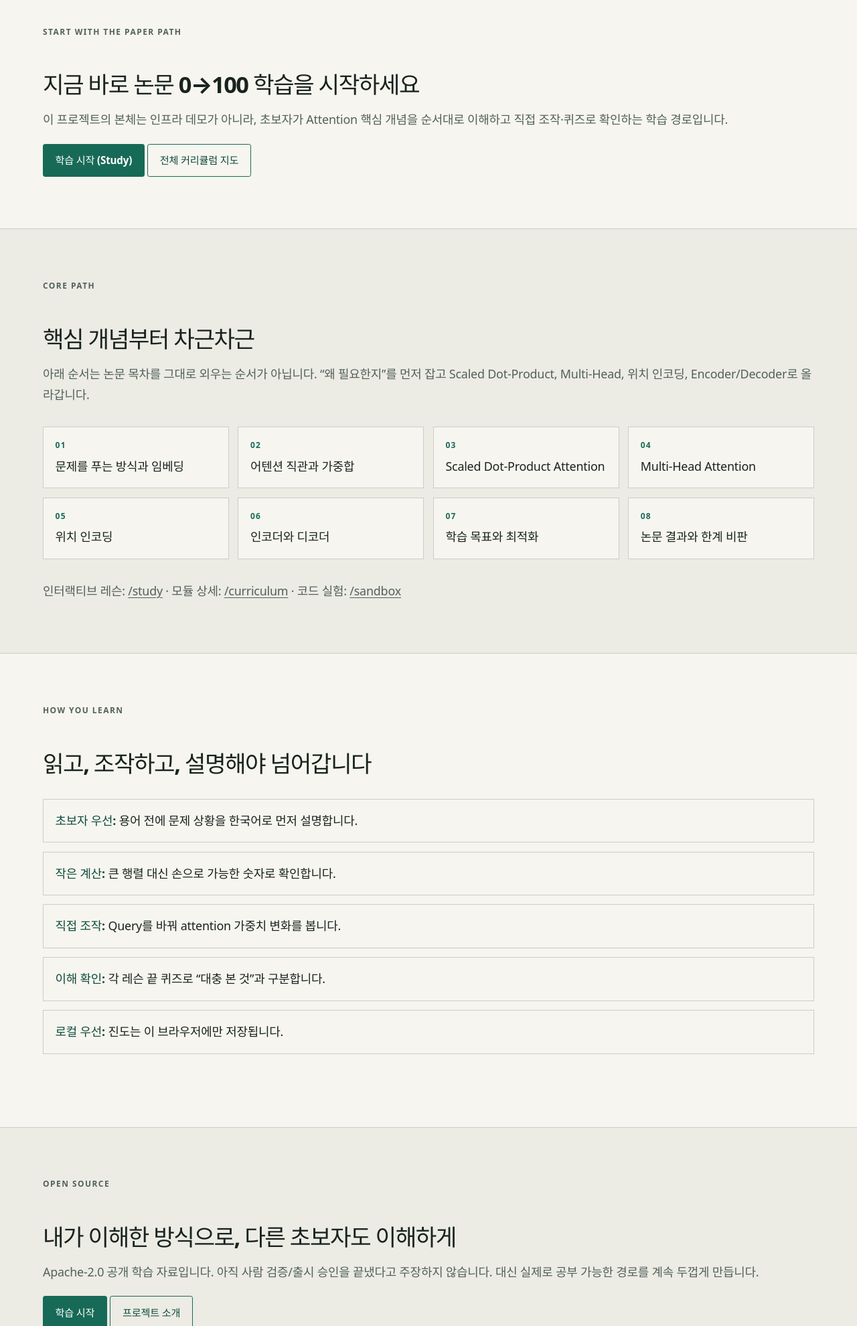
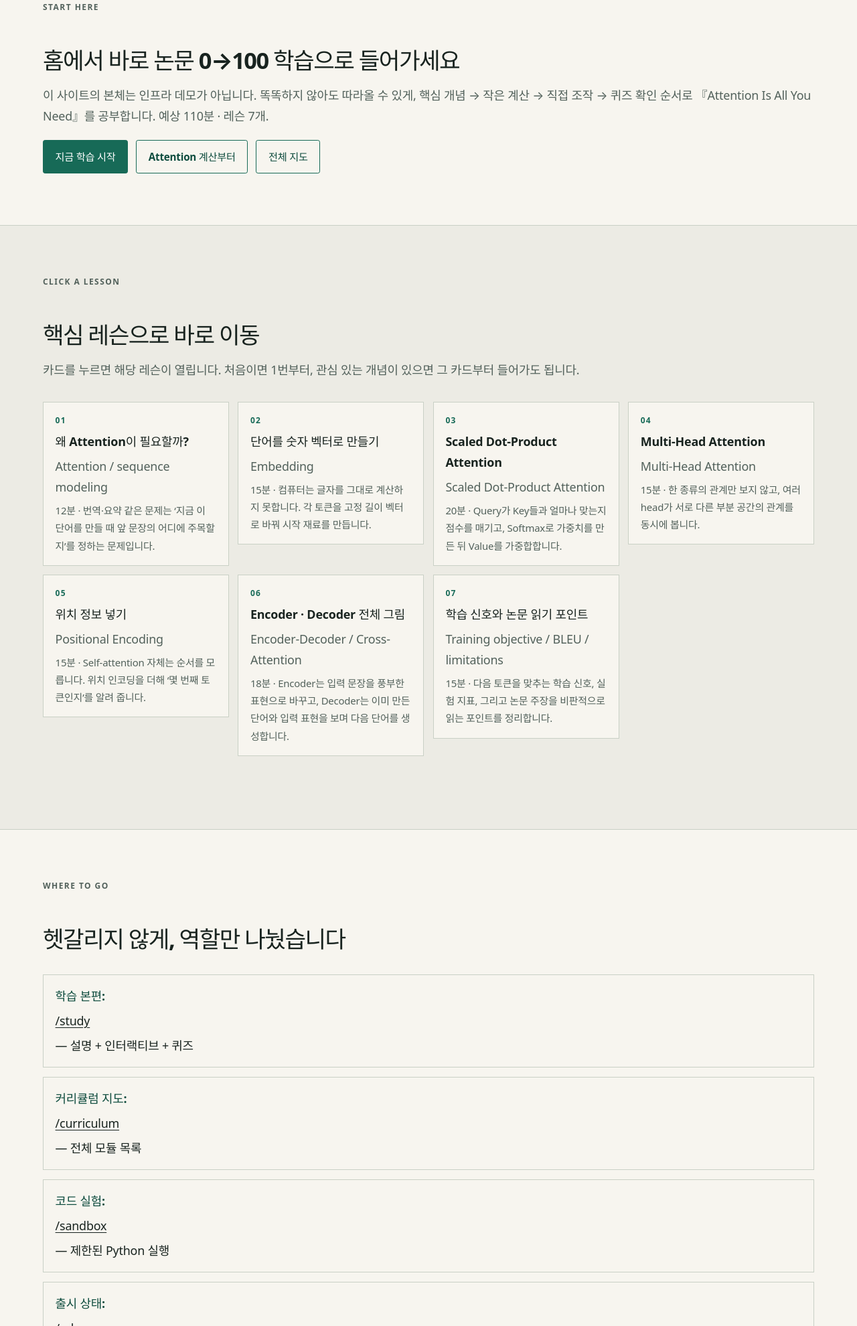
Before and after one commit to innocarpe/eating-attention-paper, an Astro site: page / in a window 1280 px wide. Shown: the part 820-2800 px from the top of the page at 67% size. Built offline with nearby package versions, Linux system fonts and the light colour scheme; Astro itself is replaced by a stand-in of ours.

Commit message:
fix: make home a clear entry into the study path
Link homepage lesson cards and CTAs to /study with deep links, keep
nav/footer focused on learning destinations, and sync lesson selection
into the URL for shareable entry points.

```diff
--- a/src/components/Hero.astro
+++ b/src/components/Hero.astro
@@ -12,13 +12,12 @@ const { eyebrow = "Attention을 읽는 연습" } = Astro.props;
       <p class="eyebrow">{eyebrow}</p>
       <h1 id="hero-title">0에서 100까지,<br />문장을 <em>살피는</em> 방법</h1>
       <p class="hero-lede">
-        Attention과 Transformer를 공식보다 먼저 질문으로 만나고, 작은 예시를 따라
-        직접 연결해 봅니다. 이곳은 완성된 강의 목록을 약속하기보다, 배움의 기준과
-        출발점을 분명히 합니다.
+        『Attention Is All You Need』를 수식 암기가 아니라, 왜 필요한지부터 작은 조작과 퀴즈로
+        이해합니다. 홈에서 바로 학습을 시작하세요.
       </p>
       <div class="hero-actions" aria-label="학습 시작 안내">
         <a class="button button-primary" href="./study/">학습 시작</a>
-        <a class="button button-secondary" href="./study/">0→100 레슨 열기</a>
+        <a class="button button-secondary" href="./study/?lesson=why-attention">1번 레슨부터</a>
       </div>
     </div>
     <aside class="learning-card" aria-label="학습의 세 단계">
--- a/src/layouts/SiteLayout.astro
+++ b/src/layouts/SiteLayout.astro
@@ -70,7 +70,11 @@ const imageUrl = new URL(withBase(image), Astro.site ?? Astro.url.origin).href;
     <footer class="site-footer">
       <div class="shell footer-inner">
         <p>복잡한 개념을, 확인 가능한 작은 단계로.</p>
-        <a href={`${withBase("about")}#open-source`}>오픈소스 범위</a>
+        <div class="footer-links">
+          <a href={withBase("study")}>학습</a>
+          <a href={withBase("curriculum")}>커리큘럼</a>
+          <a href={withBase("about")}>소개</a>
+        </div>
       </div>
     </footer>
   </body>
--- a/src/pages/index.astro
+++ b/src/pages/index.astro
@@ -1,84 +1,85 @@
 ---
 import Hero from "../components/Hero.astro";
 import SiteLayout from "../layouts/SiteLayout.astro";
+import { getOrderedLessons } from "../lessons/path";
 
-const coreTopics = [
-  "문제를 푸는 방식과 임베딩",
-  "어텐션 직관과 가중합",
-  "Scaled Dot-Product Attention",
-  "Multi-Head Attention",
-  "위치 인코딩",
-  "인코더와 디코더",
-  "학습 목표와 최적화",
-  "논문 결과와 한계 비판",
-];
+const lessons = getOrderedLessons();
+const totalMinutes = lessons.reduce((sum, lesson) => sum + lesson.minutes, 0);
 ---
 
 <SiteLayout
   title="0→100 학습 경로"
-  description="『Attention Is All You Need』를 직관, 수학, 구현, 비판의 순서로 배우고 스스로 이해를 검증하는 한국어 우선 오픈소스 학습 프로젝트"
+  description="『Attention Is All You Need』를 직관, 수학, 작은 조작, 퀴즈 순서로 초보자가 차근차근 이해하도록 돕는 한국어 우선 오픈소스 학습 사이트"
 >
   <Hero />
 
   <section id="start" class="content-section" aria-labelledby="start-title">
     <div class="shell prose">
-      <p class="eyebrow">START WITH THE PAPER PATH</p>
-      <h2 id="start-title">지금 바로 논문 0→100 학습을 시작하세요</h2>
+      <p class="eyebrow">START HERE</p>
+      <h2 id="start-title">홈에서 바로 논문 0→100 학습으로 들어가세요</h2>
       <p>
-        이 프로젝트의 본체는 인프라 데모가 아니라, 초보자가 Attention 핵심 개념을 순서대로
-        이해하고 직접 조작·퀴즈로 확인하는 학습 경로입니다.
+        이 사이트의 본체는 인프라 데모가 아닙니다. 똑똑하지 않아도 따라올 수 있게,
+        핵심 개념 → 작은 계산 → 직접 조작 → 퀴즈 확인 순서로 『Attention Is All You Need』를
+        공부합니다. 예상 {totalMinutes}분 · 레슨 {lessons.length}개.
       </p>
-      <p>
-        <a class="button button-primary" href="./study/">학습 시작 (Study)</a>
-        <a class="button button-secondary" href="./curriculum/">전체 커리큘럼 지도</a>
+      <p class="home-actions">
+        <a class="button button-primary" href="./study/">지금 학습 시작</a>
+        <a class="button button-secondary" href="./study/?lesson=dot-product-attention">
+          Attention 계산부터
+        </a>
+        <a class="button button-secondary" href="./curriculum/">전체 지도</a>
       </p>
     </div>
   </section>
 
   <section id="curriculum" class="content-section surface-muted" aria-labelledby="curriculum-title">
     <div class="shell prose">
-      <p class="eyebrow">CORE PATH</p>
-      <h2 id="curriculum-title">핵심 개념부터 차근차근</h2>
+      <p class="eyebrow">CLICK A LESSON</p>
+      <h2 id="curriculum-title">핵심 레슨으로 바로 이동</h2>
       <p>
-        아래 순서는 논문 목차를 그대로 외우는 순서가 아닙니다. “왜 필요한지”를 먼저 잡고
-        Scaled Dot-Product, Multi-Head, 위치 인코딩, Encoder/Decoder로 올라갑니다.
+        카드를 누르면 해당 레슨이 열립니다. 처음이면 1번부터, 관심 있는 개념이 있으면 그 카드부터
+        들어가도 됩니다.
       </p>
       <ol class="topic-grid">
-        {coreTopics.map((topic, index) => (
-          <li><span>{String(index + 1).padStart(2, "0")}</span>{topic}</li>
-        ))}
+        {
+          lessons.map((lesson) => (
+            <li>
+              <a class="topic-card" href={`./study/?lesson=${lesson.id}`}>
+                <span>{String(lesson.order).padStart(2, "0")}</span>
+                <strong>{lesson.title}</strong>
+                <em>{lesson.englishTerm}</em>
+                <small>{lesson.minutes}분 · {lesson.summary}</small>
+              </a>
+            </li>
+          ))
+        }
       </ol>
-      <p>
-        인터랙티브 레슨: <a href="./study/">/study</a> ·
-        모듈 상세: <a href="./curriculum/">/curriculum</a> ·
-        코드 실험: <a href="./sandbox/">/sandbox</a>
-      </p>
     </div>
   </section>
 
-  <section id="principles" class="content-section" aria-labelledby="principles-title">
+  <section id="map" class="content-section" aria-labelledby="map-title">
     <div class="shell prose">
-      <p class="eyebrow">HOW YOU LEARN</p>
-      <h2 id="principles-title">읽고, 조작하고, 설명해야 넘어갑니다</h2>
+      <p class="eyebrow">WHERE TO GO</p>
+      <h2 id="map-title">헷갈리지 않게, 역할만 나눴습니다</h2>
       <ul class="principle-list">
-        <li><strong>초보자 우선:</strong> 용어 전에 문제 상황을 한국어로 먼저 설명합니다.</li>
-        <li><strong>작은 계산:</strong> 큰 행렬 대신 손으로 가능한 숫자로 확인합니다.</li>
-        <li><strong>직접 조작:</strong> Query를 바꿔 attention 가중치 변화를 봅니다.</li>
-        <li><strong>이해 확인:</strong> 각 레슨 끝 퀴즈로 “대충 본 것”과 구분합니다.</li>
-        <li><strong>로컬 우선:</strong> 진도는 이 브라우저에만 저장됩니다.</li>
+        <li>
+          <strong>학습 본편:</strong>
+          <a href="./study/">/study</a> — 설명 + 인터랙티브 + 퀴즈
+        </li>
+        <li>
+          <strong>커리큘럼 지도:</strong>
+          <a href="./curriculum/">/curriculum</a> — 전체 모듈 목록
+        </li>
+        <li>
+          <strong>코드 실험:</strong>
+          <a href="./sandbox/">/sandbox</a> — 제한된 Python 실행
+        </li>
+        <li>
+          <strong>출시 상태:</strong>
+          <a href="./release/">/release</a> — 무엇이 됐고 무엇이 아직인지
+        </li>
       </ul>
-    </div>
-  </section>
-
-  <section id="open-source" class="content-section surface-muted" aria-labelledby="open-source-title">
-    <div class="shell prose">
-      <p class="eyebrow">OPEN SOURCE</p>
-      <h2 id="open-source-title">내가 이해한 방식으로, 다른 초보자도 이해하게</h2>
-      <p>
-        Apache-2.0 공개 학습 자료입니다. 아직 사람 검증/출시 승인을 끝냈다고 주장하지 않습니다.
-        대신 실제로 공부 가능한 경로를 계속 두껍게 만듭니다.
-      </p>
-      <p>
+      <p class="home-actions">
         <a class="button button-primary" href="./study/">학습 시작</a>
         <a class="button button-secondary" href="./about">프로젝트 소개</a>
       </p>
@@ -87,6 +88,12 @@ const coreTopics = [
 </SiteLayout>
 
 <style>
+  .home-actions {
+    display: flex;
+    flex-wrap: wrap;
+    gap: 0.75rem;
+  }
+
   .topic-grid,
   .principle-list {
     display: grid;
@@ -97,25 +104,39 @@ const coreTopics = [
   }
 
   .topic-grid {
-    grid-template-columns: repeat(auto-fit, minmax(min(100%, 15rem), 1fr));
+    grid-template-columns: repeat(auto-fit, minmax(min(100%, 16rem), 1fr));
   }
 
-  .topic-grid li,
+  .topic-card,
   .principle-list li {
+    display: grid;
+    gap: 0.35rem;
     padding: 1rem 1.1rem;
     border: 1px solid var(--line);
     background: var(--paper);
+    color: inherit;
+    text-decoration: none;
   }
 
-  .topic-grid span {
-    display: block;
-    margin-bottom: 0.35rem;
+  .topic-card:hover,
+  .topic-card:focus-visible {
+    border-color: var(--accent);
+    background: var(--accent-pale);
+  }
+
+  .topic-card span {
     color: var(--accent);
     font-size: 0.75rem;
     font-weight: 800;
     letter-spacing: 0.1em;
   }
 
+  .topic-card em,
+  .topic-card small {
+    color: var(--muted);
+    font-style: normal;
+  }
+
   .principle-list strong {
     color: var(--accent-strong);
   }
--- a/src/styles/global.css
+++ b/src/styles/global.css
@@ -88,8 +88,10 @@ h1 em { color: var(--accent); font-style: normal; }
 .prose p + p { margin-top: 1.25rem; }
 
 .site-footer { border-top: 1px solid var(--line); }
-.footer-inner { display: flex; justify-content: space-between; gap: 1rem; padding-block: 2rem; color: var(--muted); font-size: 0.9rem; }
+.footer-inner { display: flex; justify-content: space-between; gap: 1rem; padding-block: 2rem; color: var(--muted); font-size: 0.9rem; flex-wrap: wrap; }
 .footer-inner p { margin: 0; }
+.footer-links { display: flex; gap: 1rem; flex-wrap: wrap; }
+.footer-links a { color: inherit; }
 
 @media (max-width: 46rem) {
   .shell { width: min(100% - 2rem, 72rem); }
```
Also changed, not shown: src/components/study/LessonPlayer.tsx (+15 -1 lines).
